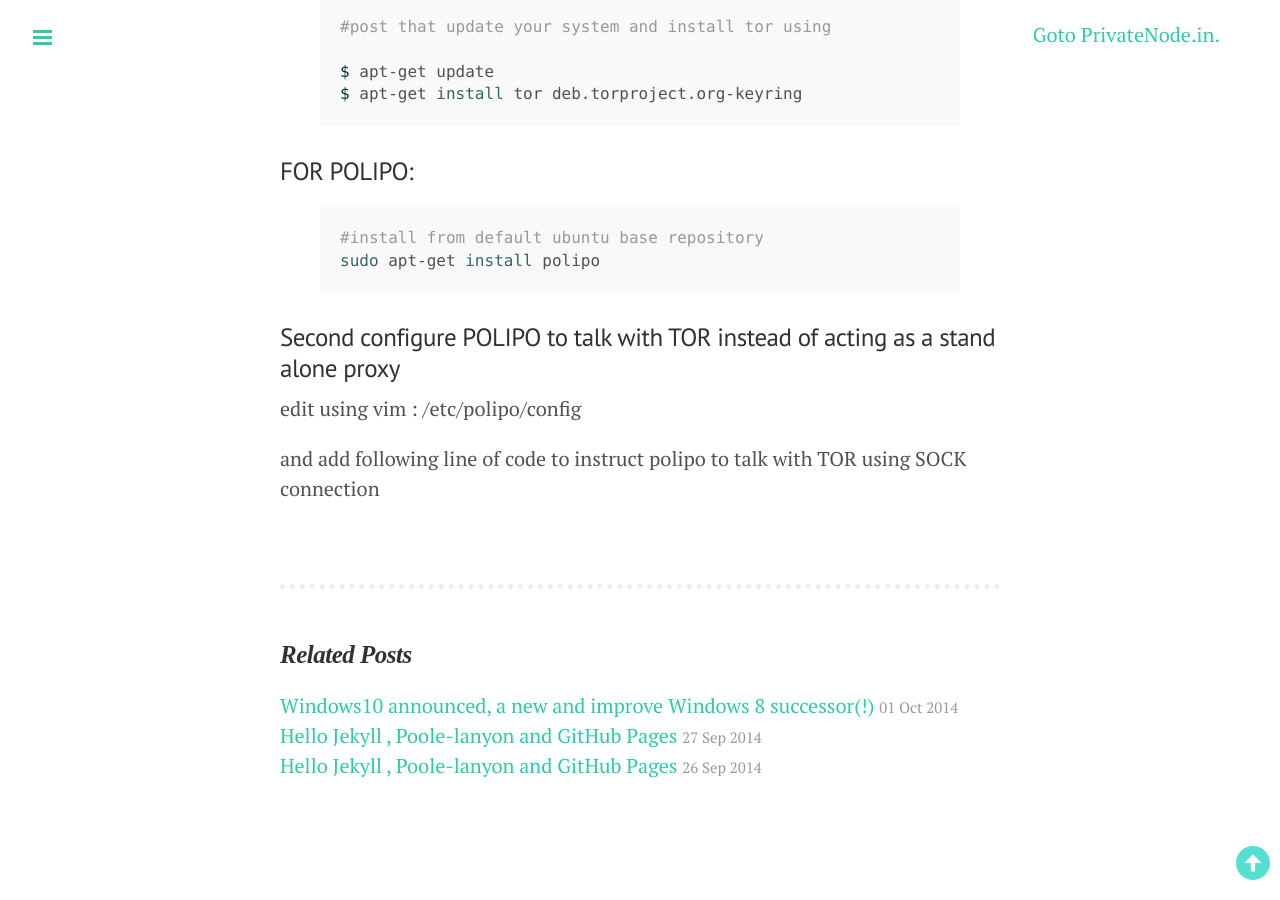
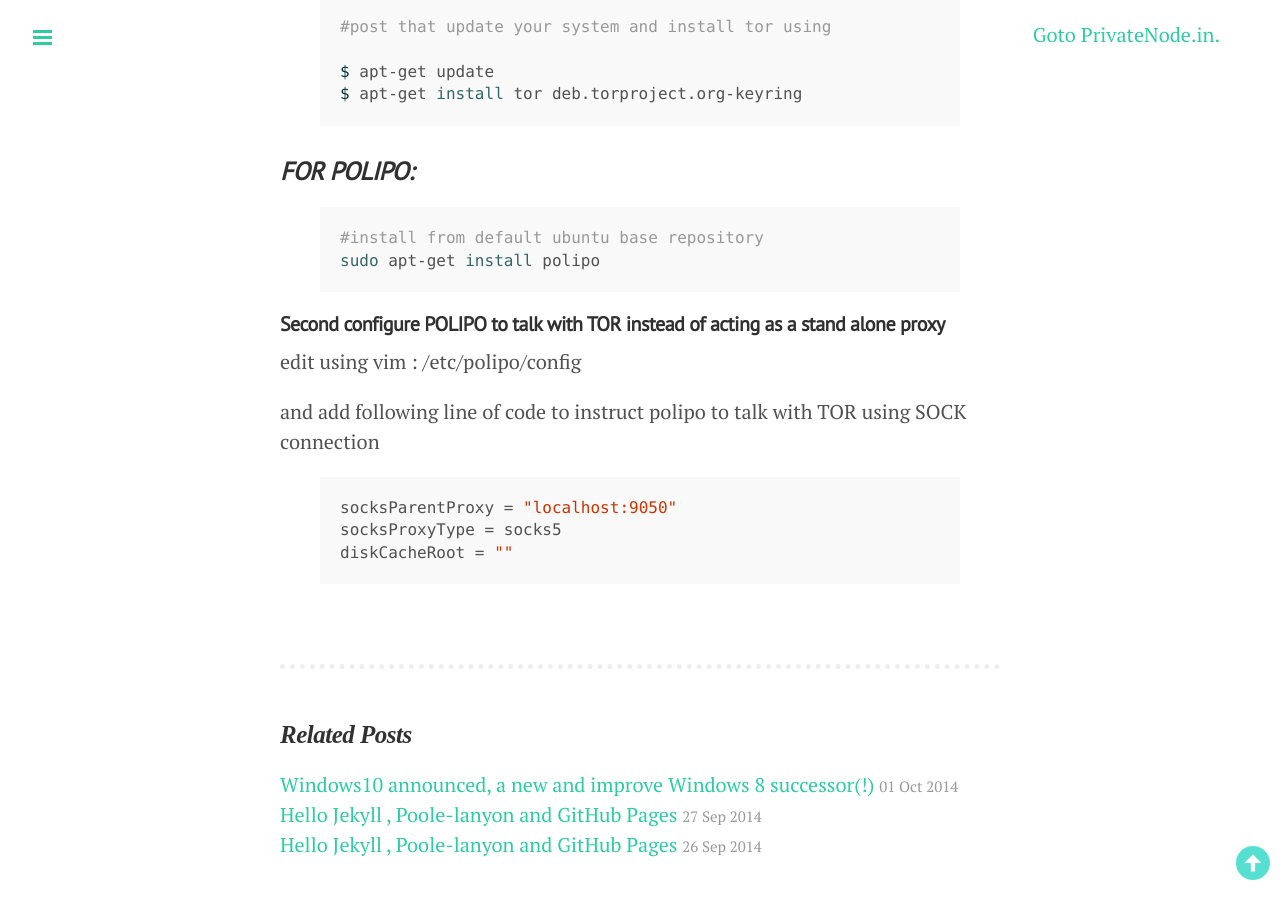
Before and after one commit to DharmeshPandav/dharmeshpandav.github.io, a Jekyll site: the page built from _posts/2015-02-24-Torifying-your-Scrapy_project_on_ubuntu.md, in a window 1280 px wide and 900 px high, scrolled down 1472 px. Built offline with Jekyll 4.4.1, drawn with Linux system fonts in a browser that asks for light colours; nearby versions of some CDN libraries; Markdown is read by kramdown in place of the engine named in the settings.

```diff
--- a/_posts/2015-02-24-Torifying-your-Scrapy_project_on_ubuntu.md
+++ b/_posts/2015-02-24-Torifying-your-Scrapy_project_on_ubuntu.md
@@ -56,15 +56,21 @@ $ apt-get install tor deb.torproject.org-keyring
 {% endhighlight %}
 
 
-### FOR POLIPO:
+### ***FOR POLIPO:***
 
 {% highlight bash %}
 #install from default ubuntu base repository
 sudo apt-get install polipo
 {% endhighlight %}
 
-### Second configure POLIPO to talk with TOR instead of acting as a stand alone proxy
+#### **Second configure POLIPO to talk with TOR instead of acting as a stand alone proxy**
 
 edit using vim : /etc/polipo/config
 
 and add following line of code to instruct polipo to talk with TOR using SOCK connection
+
+{% highlight bash %}
+socksParentProxy = "localhost:9050"
+socksProxyType = socks5
+diskCacheRoot = ""
+{% endhighlight %}
```
